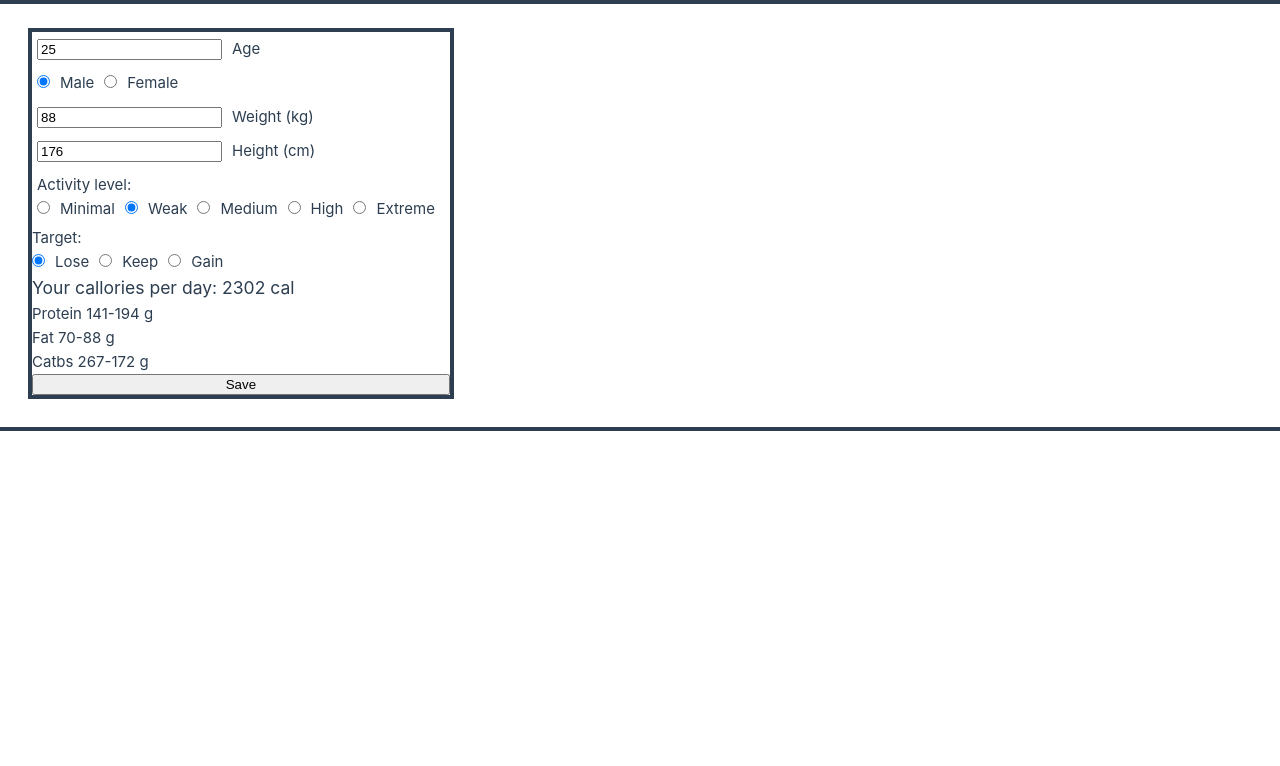
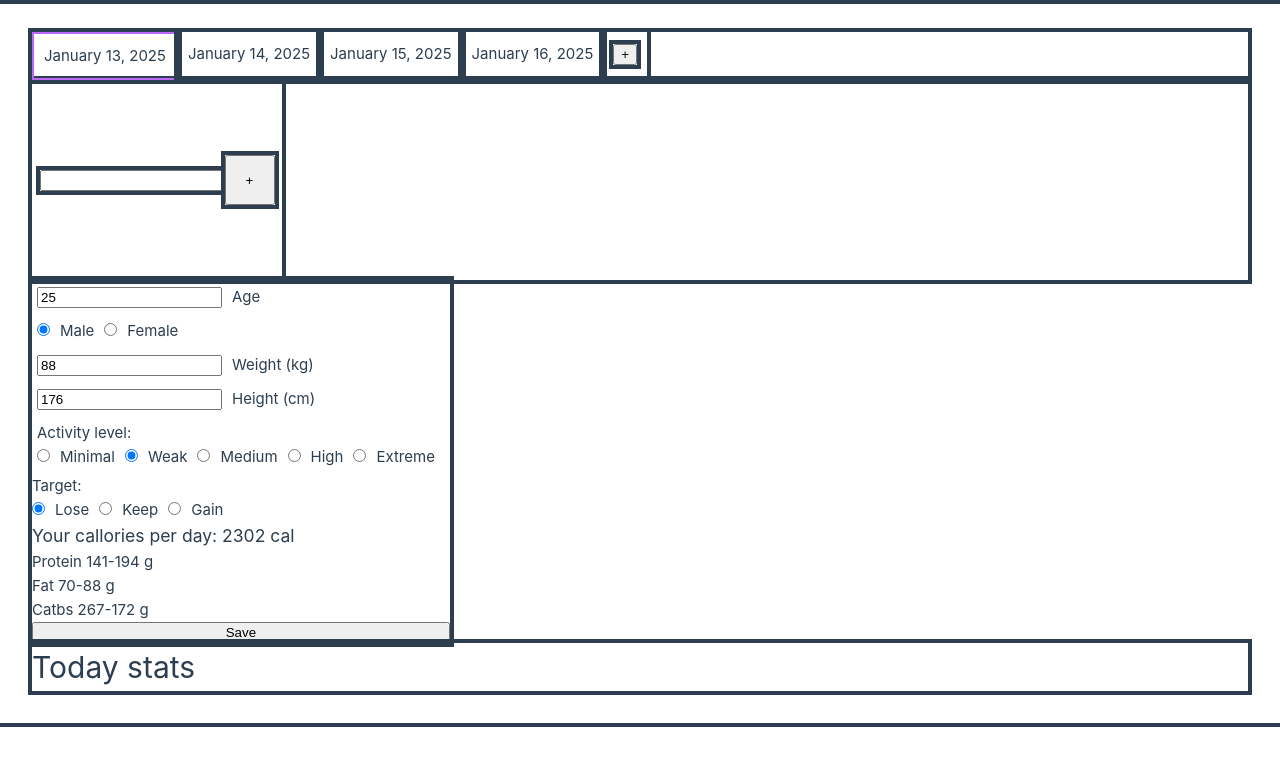
Before and after one commit to AbobaShlepa/calories, a Vue app: page / in a window 1280 px wide. Shown: the top 766 px of the page. Built offline with nearby package versions, Linux system fonts and the light colour scheme; the HTML template or start-up script is replaced by a standard one.

Commit message:
Added stats

```diff
--- a/src/App.vue
+++ b/src/App.vue
@@ -1,17 +1,24 @@
 <script setup lang="ts">
+import { storeToRefs } from 'pinia';
 import DaySelector from './components/DaySelector.vue';
+import DayStatistics from './components/DayStatistics.vue';
 import MealContainer from './components/MealContainer.vue';
 import ParametersCalculator from './components/ParametersCalculator.vue';
+import useDaysStore from './stores/days';
+
+const daysStore = useDaysStore();
+const { activeDay } = storeToRefs(daysStore);
 
 
 </script>
 
 <template>
-  <!-- <div class="day-wrapper">
+  <div class="day-wrapper">
     <DaySelector />
   </div>
-  <MealContainer /> -->
+  <MealContainer />
   <ParametersCalculator />
+  <DayStatistics :day="activeDay.date" />
 </template>
 
 <style scoped>
--- a/src/components/AddDishControl.vue
+++ b/src/components/AddDishControl.vue
@@ -10,7 +10,7 @@ const { addDish } = useDishesStore();
 const { updateMeal } = useMealsStore();
 
 const onClick = () => {
-  const dishId = addDish(0, 0);
+  const dishId = addDish(1, 0);
   updateMeal(mealId, dishId);
 }
 </script>
--- /dev/null
+++ b/src/components/DayStatistics.vue
@@ -0,0 +1,84 @@
+<script setup lang='ts'>
+import useDaysStore from '@/stores/days';
+import { useDishesStore } from '@/stores/dishes';
+import { useFoodStore } from '@/stores/food';
+import { useMealsStore } from '@/stores/meals';
+import { storeToRefs } from 'pinia';
+import { computed } from 'vue';
+
+const dayStore = useDaysStore();
+const { days, activeDay } = storeToRefs(dayStore)
+const mealIds = days.value.find(x => x === activeDay.value)!.mealIds;
+
+const mealStore = useMealsStore();
+const { meals } = storeToRefs(mealStore);
+
+const dishStore = useDishesStore();
+const { dishes } = storeToRefs(dishStore);
+
+const foodStore = useFoodStore();
+const { foodList } = storeToRefs(foodStore);
+
+const result = computed(() => {
+  const dailyStats: {
+    mealName: string,
+    calories: number,
+    protein: number,
+    fat: number,
+    carbs: number
+  }[] = []
+  for (const meal of meals.value.filter(x => mealIds.includes(x.id))) {
+    const mealDishes = dishes.value.filter(x => meal.dishIds.includes(x.id));
+    console.log('md', mealDishes)
+
+    const combos = [];
+
+    for (const dish of mealDishes) {
+      const food = foodList.value.find(x => dish.foodId === x.id)!;
+      combos.push({
+        food,
+        weight: dish.weight / 100
+      })
+    }
+
+    console.log('c', combos)
+
+    const stats = {
+      calories: 0,
+      protein: 0,
+      fat: 0,
+      carbs: 0
+    }
+
+    for (const combo of combos) {
+      stats.calories += combo.food.calories * combo.weight;
+      stats.protein += combo.food.protein * combo.weight;
+      stats.fat += combo.food.fat * combo.weight;
+      stats.carbs += combo.food.carbs * combo.weight;
+    }
+
+    dailyStats.push({
+      mealName: meal.name,
+      calories: stats.calories,
+      protein: stats.protein,
+      fat: stats.fat,
+      carbs: stats.carbs
+    })
+  }
+
+  return dailyStats;
+});
+</script>
+
+<template>
+  <div class="wrapper">
+    <h1>Today stats</h1>
+    <div v-for="stat in result" :key="stat.mealName">
+      <h3>{{ stat.mealName }}</h3>
+      <h2>{{ stat.calories.toFixed() }}</h2>
+      <h2>{{ stat.protein.toFixed() }}</h2>
+      <h2>{{ stat.fat.toFixed() }}</h2>
+      <h2>{{ stat.carbs.toFixed() }}</h2>
+    </div>
+  </div>
+</template>
--- a/src/components/FoodSelector.vue
+++ b/src/components/FoodSelector.vue
@@ -13,10 +13,14 @@ const foodStore = useFoodStore();
 const { foodList } = storeToRefs(foodStore);
 const weight = ref(0);
 
-const { removeDish } = useDishesStore();
+const { updateDish, removeDish } = useDishesStore();
 
 const onRemove = () => {
   removeDish(dishId);
+}
+
+const onSave = () => {
+  updateDish(dishId, selectedFood.value.id, weight.value)
 }
 
 const selectedFood = computed(() => foodList.value.find(x => x.id === selected.value)!);
@@ -49,6 +53,7 @@ const totalNutrition = computed(() => ({
         Carbs: {{ totalNutrition.carbs }}
       </div>
     </div>
+    <button type="button" @click="onSave">Save</button>
     <div class="remove">
       <button @click="onRemove">-</button>
     </div>
--- a/src/stores/days.ts
+++ b/src/stores/days.ts
@@ -1,13 +1,13 @@
 import { defineStore } from 'pinia'
 import type { IDay } from './models'
-import { ref } from 'vue'
+import { computed, ref } from 'vue'
 
 const useDaysStore = defineStore('days', () => {
   const daysPredefined: IDay[] = [
     {
       date: new Date('2025-01-13'),
       mealIds: [],
-      active: false,
+      active: true,
     },
     {
       date: new Date('2025-01-14'),
@@ -28,6 +28,10 @@ const useDaysStore = defineStore('days', () => {
 
   const days = ref(daysPredefined)
 
+  const activeDay = computed(() => {
+    return days.value.find((x) => x.active)!
+  })
+
   function addDay() {
     days.value.push({
       date: new Date(),
@@ -45,7 +49,7 @@ const useDaysStore = defineStore('days', () => {
     day.mealIds.push(mealId)
   }
 
-  return { days, addDay, selectDay, addMealForDay }
+  return { days, addDay, selectDay, addMealForDay, activeDay }
 })
 
 export default useDaysStore
--- a/src/stores/dishes.ts
+++ b/src/stores/dishes.ts
@@ -23,5 +23,11 @@ export const useDishesStore = defineStore('dishes', () => {
     dishes.value.splice(dishes.value.indexOf(dishToRemove), 1)
   }
 
-  return { dishes, addDish, removeDish }
+  function updateDish(dishId: number, foodId: number, weight: number) {
+    const dish = dishes.value.find((x) => x.id === dishId)!
+    dish.foodId = foodId
+    dish.weight = weight
+  }
+
+  return { dishes, addDish, removeDish, updateDish }
 })
```
